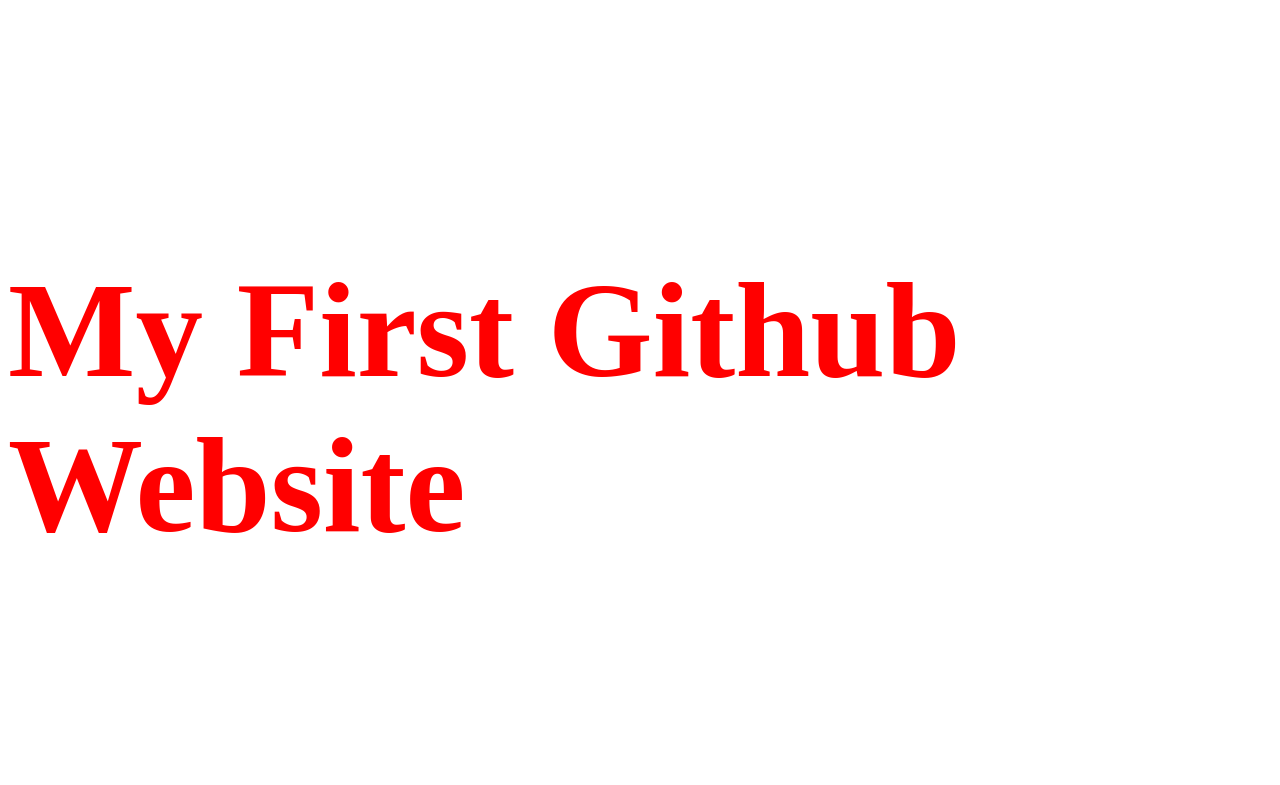
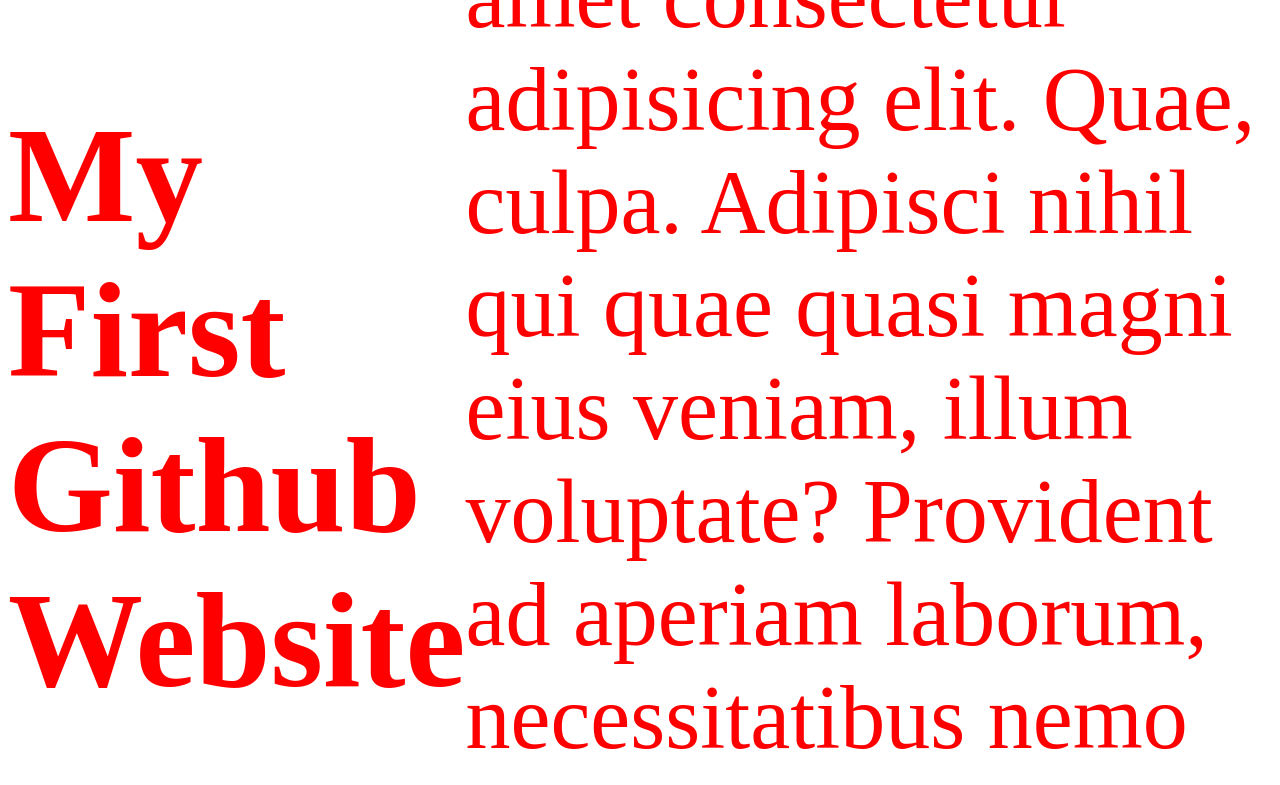
Before and after one commit to Mostofa904/mostofaportfolio, a plain HTML site: page index.html in a window 1280 px wide. Shown: the top 785 px of the page. Drawn offline with Linux system fonts and the light colour scheme.

Commit message:
Update index.html

```diff
--- a/index.html
+++ b/index.html
@@ -9,6 +9,7 @@
 <body>
     <section class="github-section">
         <h1>My First Github Website</h1>
+        <p>Lorem ipsum dolor sit amet consectetur adipisicing elit. Quae, culpa. Adipisci nihil qui quae quasi magni eius veniam, illum voluptate? Provident ad aperiam laborum, necessitatibus nemo alias harum modi aliquid.</p>
     </section>
 </body>
 </html>
```
